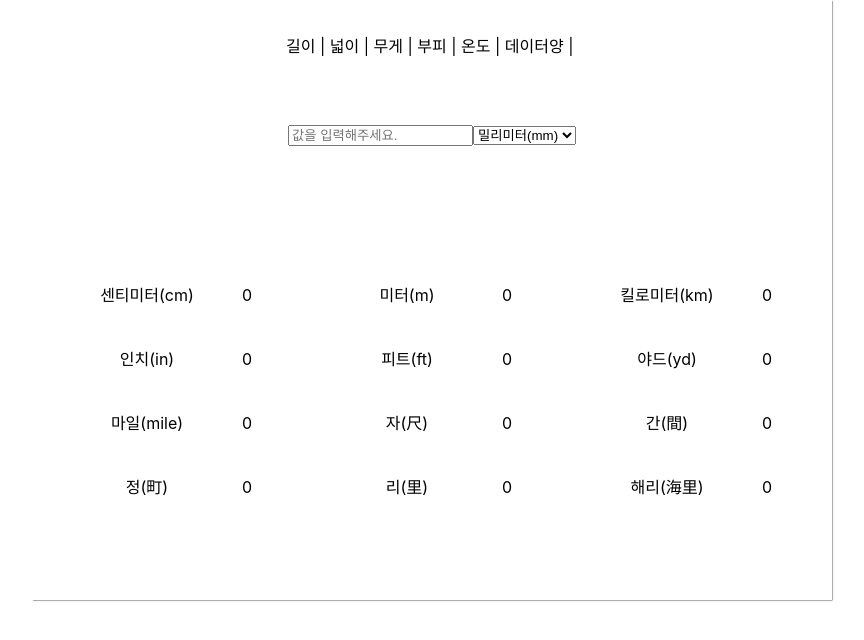
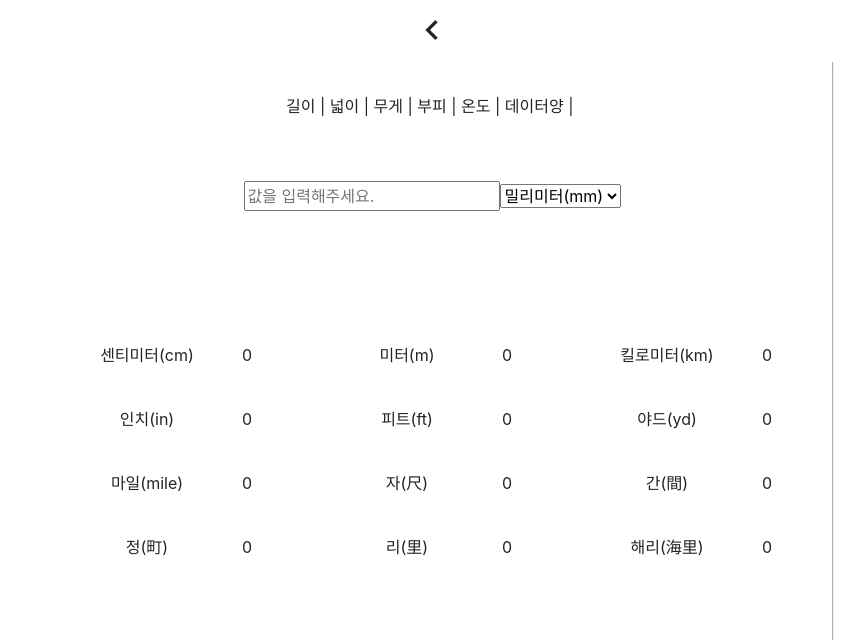
Before and after one commit to dnfwlxo11/react-playground, a React (Create React App) app: page /converter in a window 1280 px wide. Shown: the top 640 px of the page, without its empty margins (208-1072 px from the left). Built offline with nearby package versions, Linux system fonts and the light colour scheme.

Commit message:
add: react router training

```diff
--- a/package.json
+++ b/package.json
@@ -8,6 +8,7 @@
     "@testing-library/user-event": "^13.5.0",
     "react": "^18.0.0",
     "react-dom": "^18.0.0",
+    "react-router": "^6.3.0",
     "react-router-dom": "^6.3.0",
     "react-scripts": "5.0.1",
     "web-vitals": "^2.1.4"
--- a/public/index.html
+++ b/public/index.html
@@ -15,6 +15,9 @@
       user's mobile device or desktop. See https://developers.google.com/web/fundamentals/web-app-manifest/
     -->
     <link rel="manifest" href="%PUBLIC_URL%/manifest.json" />
+    <link rel="stylesheet" href="https://cdn.jsdelivr.net/npm/bootstrap@4.6.1/dist/css/bootstrap.min.css" integrity="sha384-zCbKRCUGaJDkqS1kPbPd7TveP5iyJE0EjAuZQTgFLD2ylzuqKfdKlfG/eSrtxUkn" crossorigin="anonymous">
+    <link rel="stylesheet" href="//cdn.jsdelivr.net/npm/@mdi/font@6.5.95/css/materialdesignicons.min.css">
+
     <!--
       Notice the use of %PUBLIC_URL% in the tags above.
       It will be replaced with the URL of the `public` folder during the build.
@@ -39,5 +42,7 @@
       To begin the development, run `npm start` or `yarn start`.
       To create a production bundle, use `npm run build` or `yarn build`.
     -->
+    <script src="https://cdn.jsdelivr.net/npm/jquery@3.5.1/dist/jquery.slim.min.js" integrity="sha384-DfXdz2htPH0lsSSs5nCTpuj/zy4C+OGpamoFVy38MVBnE+IbbVYUew+OrCXaRkfj" crossorigin="anonymous"></script>
+    <script src="https://cdn.jsdelivr.net/npm/bootstrap@4.6.1/dist/js/bootstrap.bundle.min.js" integrity="sha384-fQybjgWLrvvRgtW6bFlB7jaZrFsaBXjsOMm/tB9LTS58ONXgqbR9W8oWht/amnpF" crossorigin="anonymous"></script>
   </body>
 </html>
--- a/src/pages/App.js
+++ b/src/pages/App.js
@@ -12,7 +12,7 @@ function App() {
     return(
         <Router>
             <Routes>
-                <Route path="/" exact={true} element={<Main />} />
+                <Route path="/" element={<Main />} />
                 <Route path="/calc" element={<Calc />} />
                 <Route path="/todo" element={<Todo />} />
                 <Route path="/converter" element={<Converter />} />
--- a/src/pages/Board/Board.js
+++ b/src/pages/Board/Board.js
@@ -1,8 +1,13 @@
+import { useNavigate } from 'react-router';
+
 function BoardPage() {
+    const navigate = useNavigate()
+
     return(
-        <div>
-            안녕하세요. <br />
-            게시판 입니다.
+        <div className='container'>
+            <div className='text-center'>
+                <i className='icon mdi mdi-chevron-left' onClick={() => { navigate('/') }}></i>
+            </div>
         </div>
     );
 }
--- a/src/pages/Calc/Calc.js
+++ b/src/pages/Calc/Calc.js
@@ -1,10 +1,14 @@
 import React from 'react'
+import { useNavigate } from 'react-router';
 
 function CalcPage() {
+    const navigate = useNavigate()
+
     return(
-        <div>
-            안녕하세요. <br />
-            계산기 영역입니다.
+        <div className='container'>
+            <div className='text-center'>
+                <i className='icon mdi mdi-chevron-left' onClick={() => { navigate('/') }}></i>
+            </div>
         </div>
     );
 }
--- a/src/pages/Converter/Converter.js
+++ b/src/pages/Converter/Converter.js
@@ -1,5 +1,6 @@
 import React, { useEffect, useState } from 'react'
-
+import { useNavigate } from 'react-router';
+import staticFormula from './static/unitValue'
 import './Converter.css'
 
 function ConverterPage() {
@@ -17,100 +18,29 @@ function ConverterPage() {
         'data': ['bit', 'byte', 'KB', 'MB', 'GB', 'TB', 'PB', 'EB'],
     };
 
-    const formula = {
-        'length': {
-            '밀리미터(mm)': 1852000,
-            '센티미터(cm)': 185200,
-            '미터(m)': 1852,
-            '킬로미터(km)': 1.852,
-            '인치(in)': 72913.3858,
-            '피트(ft)': 6076.11549,
-            '야드(yd)': 2025.37183,
-            '마일(mile)': 1.150779,
-            '자(尺)': 6111.6,
-            '간(間)': 1018.6,
-            '정(町)': 16.976667,
-            '리(里)': 4.715741,
-            '해리(海里)': 1,
-
-        },
-        'area': {
-            '제곱미터': 9917.35537,
-            '아르': 99.173554,
-            '헥타르': 0.991736,
-            '제곱킬로미터': 0.009917,
-            '제곱피트': 106749.525,
-            '제곱야드': 11861.0583,
-            '에이커': 2.450632,
-            '평방자': 108000,
-            '평': 3000,
-            '단보': 10,
-            '정보': 1,
-        },
-        'weight': {
-            '밀리그램(mg)': 3750000,
-            '그램(g)': 1000000000,
-            '킬로그램(kg)': 1000000,
-            '톤(t)': 1000,
-            '킬로톤(kt)': 1,
-            '그레인(gr)': 15432000000,
-            '온스(oz)': 35273961.9,
-            '파운드(lb)': 2204622.62,
-            '돈': 266666667,
-            '냥': 26666666.7,
-            '근': 1666666.67,
-            '관': 266666.667,
-        },
-        'volume': {
-            'cc': 764554.858,
-            '㎖': 764554.858,
-            '㎗': 7645.54858,
-            'ℓ': 764.554858,
-            '세제곱센티미터': 764554.858,
-            '세제곱미터': 0.764555,
-            '세제곱인치': 46656,
-            '세제곱피트': 27,
-            '세제곱야드': 1,
-            '갤런': 201.974026,
-            '배럴': 4.811547,
-            '온스': 25852.6749,
-            '홉': 4238.34391,
-            '되': 423.834391,
-            '말': 42.383439,
-        },
-        'temp': {
-            '섭씨(℃)': 1,
-            '화씨(℉)': 33.8,
-            '절대온도(K)': 274.15,
-            '란씨(°R)': 493.47,
-        },
-        'data': {
-            'bit': 8589900000,
-            'byte': 1073700000,
-            'KB': 1048576,
-            'MB': 1024,
-            'GB': 1,
-            'TB': 0.000977,
-            'PB': 0.00000095367,
-            'EB': 0.00000000093132,
-        },
-    }
+    const formula = staticFormula
+    const navigate = useNavigate()
 
     const changeMenu = (unit) => {
         setTargetMenu(unit);
+        setSelectUnit(units[unit][0]);
     }
 
     const onChangeUnit = (e) => {
+        console.log(e.currentTarget.value)
         setSelectUnit(e.currentTarget.value);
     }
 
     const onChangeValue = (e) => {
-        console.log(e.target.value)
         setTargetValue(e.target.value);
+
     }
 
     return(
         <div className="container">
+            <div className='text-center'>
+                <i className='icon mdi mdi-chevron-left' onClick={() => { navigate('/') }}></i>
+            </div>
             <div className='convert-box'>
                 <div className='convert-nav'>
                     {Object.keys(unitName).map(unit => {
@@ -118,11 +48,11 @@ function ConverterPage() {
                     })}
                 </div>
                 <div className='convert-input'>
-                    <input type={TargetMenu} placeholder="값을 입력해주세요." onChange={onChangeValue}></input>
+                    <input type='number' placeholder="값을 입력해주세요." onChange={onChangeValue}></input>
                     {
                         <select name='length' onChange={onChangeUnit}>
                             {units[TargetMenu].map(unitItem => {
-                                return <option value={unitItem}>{unitItem}</option>
+                                return (<option value={unitItem}>{unitItem}</option>)
                             })}
                         </select>
                     }
@@ -130,12 +60,14 @@ function ConverterPage() {
                 <div className='convert-result'>
                     <div className='convert-result-div'>
                         {units[TargetMenu].filter(item => item !== SelectUnit).map(unit => {
-                            return (
-                                <div className='convert-result-box'>
-                                    <div className='convert-result-label'>{unit}</div>
-                                    <div className='convert-result-output'>{TargetValue  ? (TargetValue * (formula[TargetMenu][SelectUnit] / formula[TargetMenu][unit])).toFixed(3) : 0}</div>
-                                </div>
-                            )
+                            if (unit !== '단위 선택') {
+                                return (
+                                    <div className='convert-result-box'>
+                                        <div className='convert-result-label'>{unit}</div>
+                                        <div className='convert-result-output'>{TargetValue  ? (TargetValue * (formula[TargetMenu][unit] / formula[TargetMenu][SelectUnit])).toFixed(2) : 0}</div>
+                                    </div>
+                                )
+                            }
                         })}
                     </div>
                 </div>
--- /dev/null
+++ b/src/pages/Converter/static/unitValue.js
@@ -0,0 +1,80 @@
+const formula = {
+    'length': {
+        '밀리미터(mm)': 1852000,
+        '센티미터(cm)': 185200,
+        '미터(m)': 1852,
+        '킬로미터(km)': 1.852,
+        '인치(in)': 72913.3858,
+        '피트(ft)': 6076.11549,
+        '야드(yd)': 2025.37183,
+        '마일(mile)': 1.150779,
+        '자(尺)': 6111.6,
+        '간(間)': 1018.6,
+        '정(町)': 16.976667,
+        '리(里)': 4.715741,
+        '해리(海里)': 1,
+
+    },
+    'area': {
+        '제곱미터': 9917.35537,
+        '아르': 99.173554,
+        '헥타르': 0.991736,
+        '제곱킬로미터': 0.009917,
+        '제곱피트': 106749.525,
+        '제곱야드': 11861.0583,
+        '에이커': 2.450632,
+        '평방자': 108000,
+        '평': 3000,
+        '단보': 10,
+        '정보': 1,
+    },
+    'weight': {
+        '밀리그램(mg)': 3750000,
+        '그램(g)': 1000000000,
+        '킬로그램(kg)': 1000000,
+        '톤(t)': 1000,
+        '킬로톤(kt)': 1,
+        '그레인(gr)': 15432000000,
+        '온스(oz)': 35273961.9,
+        '파운드(lb)': 2204622.62,
+        '돈': 266666667,
+        '냥': 26666666.7,
+        '근': 1666666.67,
+        '관': 266666.667,
+    },
+    'volume': {
+        'cc': 764554.858,
+        '㎖': 764554.858,
+        '㎗': 7645.54858,
+        'ℓ': 764.554858,
+        '세제곱센티미터': 764554.858,
+        '세제곱미터': 0.764555,
+        '세제곱인치': 46656,
+        '세제곱피트': 27,
+        '세제곱야드': 1,
+        '갤런': 201.974026,
+        '배럴': 4.811547,
+        '온스': 25852.6749,
+        '홉': 4238.34391,
+        '되': 423.834391,
+        '말': 42.383439,
+    },
+    'temp': {
+        '섭씨(℃)': 1,
+        '화씨(℉)': 33.8,
+        '절대온도(K)': 274.15,
+        '란씨(°R)': 493.47,
+    },
+    'data': {
+        'bit': 8589900000,
+        'byte': 1073700000,
+        'KB': 1048576,
+        'MB': 1024,
+        'GB': 1,
+        'TB': 0.000977,
+        'PB': 0.00000095367,
+        'EB': 0.00000000093132,
+    },
+}
+
+export default formula
--- a/src/pages/Main.css
+++ b/src/pages/Main.css
@@ -43,3 +43,7 @@
     height: 200px;
     width: 300px;
 }
+
+.icon {
+    font-size: 40px;
+}
--- a/src/pages/Todo/Todo.js
+++ b/src/pages/Todo/Todo.js
@@ -1,8 +1,13 @@
+import { useNavigate } from 'react-router';
+
 function TodoPage() {
+    const navigate = useNavigate()
+
     return(
-        <div>
-            안녕하세요. <br />
-            Todo 리스트를 작성하는 곳입니다.
+        <div className='container'>
+            <div className='text-center'>
+                <i className='icon mdi mdi-chevron-left' onClick={() => { navigate('/') }}></i>
+            </div>
         </div>
     );
 }
```
